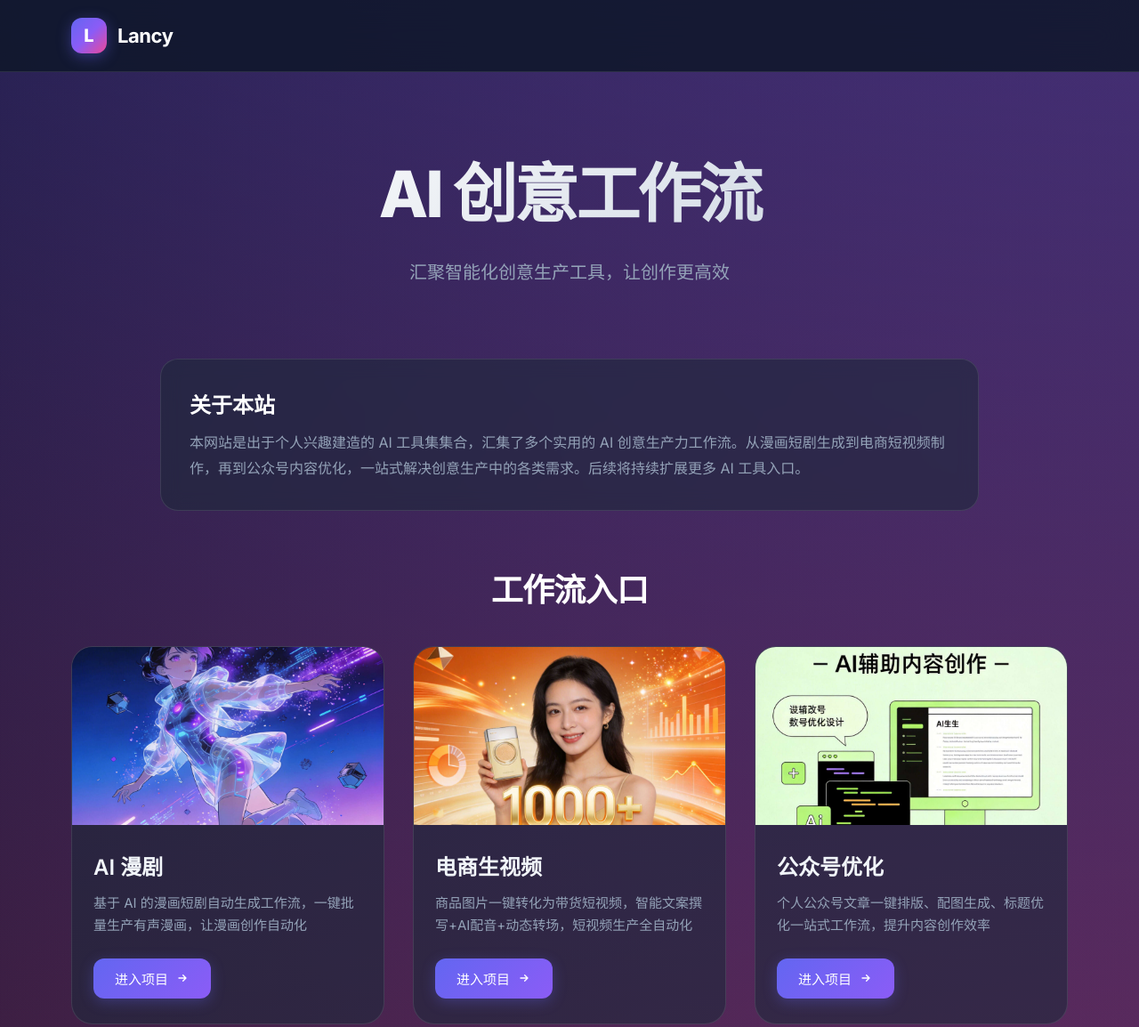
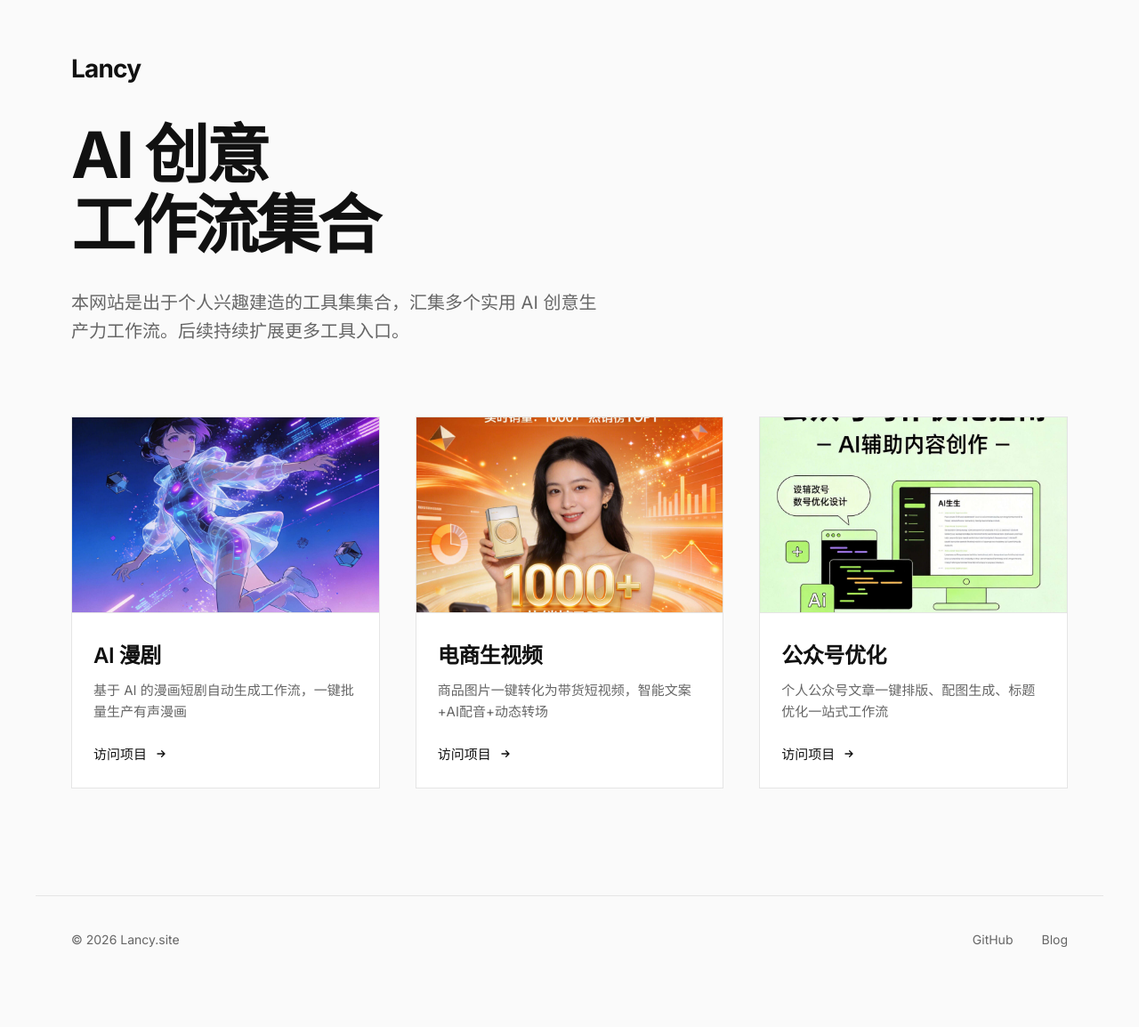
Before and after one commit to robin-fc/lancy-site, a plain HTML site: page index.html in a window 1280 px wide. Shown: the top 1154 px of the page at 89% size. After the commit the page ends 1124 px from the top, so only its background shows below. Drawn offline with Linux system fonts and the light colour scheme.

Commit message:
Redesign: minimalist grid layout, clean grayscale style like 1x.tech, remove ai effects

```diff
--- a/index.html
+++ b/index.html
@@ -3,8 +3,8 @@
 <head>
     <meta charset="UTF-8">
     <meta name="viewport" content="width=device-width, initial-scale=1.0">
-    <title>Lancy - AI 创意工作流平台</title>
-    <meta name="description" content="Lancy 是个人 AI 创意工具集合，汇集 AI 漫剧生成、电商短视频生成、公众号内容优化等多个创意生产力工作流">
+    <title>Lancy - AI 创意工作流</title>
+    <meta name="description" content="个人 AI 创意工具集合，汇集 AI 漫剧生成、电商短视频生成、公众号内容优化">
     <link rel="preconnect" href="https://fonts.googleapis.com">
     <link rel="preconnect" href="https://fonts.gstatic.com" crossorigin>
     <link href="https://fonts.googleapis.com/css2?family=Inter:wght@300;400;500;600;700;800&display=swap" rel="stylesheet">
@@ -16,14 +16,12 @@
         }
 
         :root {
-            --primary: #6366f1;
-            --primary-dark: #4f46e5;
-            --secondary: #8b5cf6;
-            --accent: #ec4899;
-            --dark: #0f172a;
-            --darker: #020617;
-            --gray: #64748b;
-            --light: #f1f5f9;
+            --bg: #fafafa;
+            --text-primary: #111111;
+            --text-secondary: #666666;
+            --border: #e5e5e5;
+            --card-hover: #f5f5f5;
+            --accent: #111111;
             --white: #ffffff;
         }
 
@@ -33,180 +31,89 @@
 
         body {
             font-family: 'Inter', -apple-system, BlinkMacSystemFont, 'Segoe UI', sans-serif;
-            background:
-                radial-gradient(circle at 0% 0%, rgba(99, 102, 241, 0.8) 0%, transparent 50%),
-                radial-gradient(circle at 100% 0%, rgba(139, 92, 246, 0.8) 0%, transparent 50%),
-                radial-gradient(circle at 100% 100%, rgba(236, 72, 153, 0.8) 0%, transparent 50%),
-                radial-gradient(circle at 0% 100%, rgba(14, 165, 233, 0.8) 0%, transparent 50%),
-                linear-gradient(135deg, var(--darker) 0%, var(--dark) 100%);
+            background: var(--bg);
+            color: var(--text-primary);
             min-height: 100vh;
-            animation: gradientShift 15s ease infinite;
-            background-size: 400% 400%;
-        }
-
-        @keyframes gradientShift {
-            0% { background-position: 0% 50%; }
-            50% { background-position: 100% 50%; }
-            100% { background-position: 0% 50%; }
         }
 
         /* 导航栏 */
-        nav {
-            position: fixed;
-            top: 0;
-            left: 0;
-            right: 0;
-            background: rgba(15, 23, 42, 0.85);
-            backdrop-filter: blur(20px);
-            border-bottom: 1px solid rgba(255, 255, 255, 0.1);
-            z-index: 1000;
-            padding: 20px 0;
-        }
-
-        .nav-container {
+        header {
             max-width: 1200px;
             margin: 0 auto;
-            padding: 0 40px;
+            padding: 60px 40px 40px;
             display: flex;
             justify-content: space-between;
             align-items: center;
         }
 
-        .nav-logo {
-            display: flex;
-            align-items: center;
-            gap: 12px;
+        .logo {
+            font-size: 28px;
+            font-weight: 700;
+            letter-spacing: -0.03em;
+            color: var(--text-primary);
             text-decoration: none;
         }
 
-        .nav-logo-icon {
-            width: 40px;
-            height: 40px;
-            background: linear-gradient(135deg, var(--primary) 0%, var(--secondary) 50%, var(--accent) 100%);
-            border-radius: 12px;
-            display: flex;
-            align-items: center;
-            justify-content: center;
-            font-size: 20px;
-            font-weight: 800;
-            color: white;
-            box-shadow: 0 4px 16px rgba(99, 102, 241, 0.4);
-        }
-
-        .nav-logo-text {
-            font-size: 22px;
-            font-weight: 700;
-            color: white;
-            letter-spacing: -0.02em;
-        }
-
-        /* Banner 区域 */
-        .banner {
-            padding: 160px 40px 80px;
-            text-align: center;
-            max-width: 900px;
+        /* 主容器 */
+        .container {
+            max-width: 1200px;
             margin: 0 auto;
-        }
-
-        .banner h1 {
-            font-size: 72px;
-            font-weight: 800;
-            background: linear-gradient(135deg, #ffffff 0%, #cbd5e1 100%);
-            -webkit-background-clip: text;
-            -webkit-text-fill-color: transparent;
-            background-clip: text;
-            margin-bottom: 24px;
-            letter-spacing: -0.04em;
-        }
-
-        .banner p {
-            font-size: 20px;
-            color: #94a3b8;
-            line-height: 1.7;
-            font-weight: 400;
+            padding: 0 40px;
         }
 
         /* 介绍区域 */
         .intro {
-            max-width: 1000px;
-            margin: 0 auto 60px;
-            padding: 0 40px;
+            margin-bottom: 80px;
         }
 
-        .intro-card {
-            background: rgba(30, 41, 59, 0.6);
-            border-radius: 20px;
-            padding: 32px;
-            border: 1px solid rgba(255, 255, 255, 0.1);
-            backdrop-filter: blur(10px);
+        .intro h1 {
+            font-size: 72px;
+            font-weight: 700;
+            letter-spacing: -0.04em;
+            line-height: 1.1;
+            margin-bottom: 32px;
+            color: var(--text-primary);
         }
 
-        .intro-card h2 {
-            font-size: 24px;
-            font-weight: 600;
-            color: white;
-            margin-bottom: 12px;
+        .intro p {
+            font-size: 20px;
+            line-height: 1.6;
+            color: var(--text-secondary);
+            max-width: 600px;
         }
 
-        .intro-card p {
-            font-size: 16px;
-            color: #94a3b8;
-            line-height: 1.8;
-        }
-
-        /* 项目 Gallery */
-        .projects-section {
-            max-width: 1200px;
-            margin: 0 auto 80px;
-            padding: 0 40px;
-        }
-
-        .section-title {
-            text-align: center;
-            font-size: 36px;
-            font-weight: 700;
-            color: white;
-            margin-bottom: 40px;
-            letter-spacing: -0.02em;
-        }
-
-        .projects-gallery {
+        /* 项目网格 */
+        .projects-grid {
             display: grid;
-            grid-template-columns: repeat(auto-fit, minmax(340px, 1fr));
-            gap: 32px;
+            grid-template-columns: repeat(3, 1fr);
+            gap: 40px;
+            margin-bottom: 120px;
         }
 
         .project-card {
-            background: rgba(30, 41, 59, 0.6);
-            border-radius: 24px;
+            background: var(--white);
+            border: 1px solid var(--border);
+            border-radius: 0;
             overflow: hidden;
-            transition: all 0.4s cubic-bezier(0.175, 0.885, 0.32, 1.275);
-            border: 1px solid rgba(255, 255, 255, 0.1);
-            position: relative;
+            transition: all 0.2s ease;
         }
 
         .project-card:hover {
-            transform: translateY(-12px);
-            box-shadow: 0 25px 80px rgba(0, 0, 0, 0.5);
-            border-color: rgba(99, 102, 241, 0.5);
-            background: rgba(30, 41, 59, 0.9);
+            background: var(--card-hover);
         }
 
         .project-image {
             width: 100%;
-            height: 200px;
+            height: 220px;
             overflow: hidden;
+            border-bottom: 1px solid var(--border);
         }
 
         .project-image img {
             width: 100%;
             height: 100%;
             object-fit: cover;
-            transition: transform 0.5s ease;
-        }
-
-        .project-card:hover .project-image img {
-            transform: scale(1.08);
+            display: block;
         }
 
         .project-content {
@@ -216,14 +123,15 @@
         .project-title {
             font-size: 24px;
             font-weight: 600;
-            color: #f1f5f9;
+            color: var(--text-primary);
             margin-bottom: 12px;
+            letter-spacing: -0.02em;
         }
 
         .project-desc {
             font-size: 15px;
-            color: #94a3b8;
-            line-height: 1.7;
+            line-height: 1.6;
+            color: var(--text-secondary);
             margin-bottom: 24px;
         }
 
@@ -233,149 +141,118 @@
             gap: 8px;
             font-size: 15px;
             font-weight: 500;
-            color: white;
+            color: var(--accent);
             text-decoration: none;
-            padding: 12px 24px;
-            background: linear-gradient(135deg, var(--primary) 0%, var(--secondary) 100%);
-            border-radius: 12px;
-            transition: all 0.3s ease;
-            box-shadow: 0 4px 16px rgba(99, 102, 241, 0.3);
+            transition: gap 0.2s ease;
         }
 
         .project-link:hover {
-            transform: translateX(4px);
-            box-shadow: 0 8px 28px rgba(99, 102, 241, 0.4);
+            gap: 12px;
         }
 
         .project-link svg {
             width: 16px;
             height: 16px;
-            transition: transform 0.3s ease;
-        }
-
-        .project-link:hover svg {
-            transform: translateX(4px);
         }
 
         /* Footer */
         footer {
-            border-top: 1px solid rgba(255, 255, 255, 0.1);
-            background: rgba(15, 23, 42, 0.9);
-            padding: 40px;
+            max-width: 1200px;
+            margin: 0 auto;
+            padding: 40px 40px 60px;
+            border-top: 1px solid var(--border);
         }
 
         .footer-content {
-            max-width: 1200px;
-            margin: 0 auto;
-            text-align: center;
+            display: flex;
+            justify-content: space-between;
+            align-items: center;
         }
 
-        .footer-copyright {
-            color: #64748b;
+        .copyright {
+            color: var(--text-secondary);
             font-size: 14px;
-            margin-bottom: 16px;
         }
 
         .footer-links {
             display: flex;
-            justify-content: center;
-            gap: 24px;
+            gap: 32px;
         }
 
         .footer-link {
-            color: #94a3b8;
+            color: var(--text-secondary);
             text-decoration: none;
             font-size: 14px;
-            transition: color 0.3s ease;
+            transition: color 0.2s ease;
         }
 
         .footer-link:hover {
-            color: white;
+            color: var(--text-primary);
         }
 
         /* 响应式 */
-        @media (max-width: 768px) {
-            .banner {
-                padding: 140px 20px 50px;
+        @media (max-width: 960px) {
+            .projects-grid {
+                grid-template-columns: repeat(2, 1fr);
+                gap: 32px;
             }
-            .banner h1 {
+            .intro h1 {
                 font-size: 48px;
-            }
-            .banner p {
-                font-size: 16px;
-            }
-            .intro {
-                padding: 0 20px;
-            }
-            .projects-section {
-                padding: 0 20px;
-            }
-            .projects-gallery {
-                grid-template-columns: 1fr;
-            }
-            .nav-container {
-                padding: 0 20px;
             }
         }
 
-        @keyframes fadeInUp {
-            from {
-                opacity: 0;
-                transform: translateY(30px);
+        @media (max-width: 640px) {
+            header {
+                padding: 40px 20px 30px;
             }
-            to {
-                opacity: 1;
-                transform: translateY(0);
+            .container {
+                padding: 0 20px;
+            }
+            footer {
+                padding: 30px 20px 40px;
+            }
+            .intro h1 {
+                font-size: 42px;
+            }
+            .intro p {
+                font-size: 18px;
+            }
+            .projects-grid {
+                grid-template-columns: 1fr;
+                gap: 24px;
+            }
+            .footer-content {
+                flex-direction: column;
+                gap: 16px;
+                align-items: flex-start;
             }
         }
-
-        .project-card {
-            animation: fadeInUp 0.6s ease-out backwards;
-        }
-
-        .project-card:nth-child(1) { animation-delay: 0.1s; }
-        .project-card:nth-child(2) { animation-delay: 0.2s; }
-        .project-card:nth-child(3) { animation-delay: 0.3s; }
     </style>
 </head>
 <body>
-    <!-- 顶部导航栏 -->
-    <nav>
-        <div class="nav-container">
-            <a href="#" class="nav-logo">
-                <div class="nav-logo-icon">L</div>
-                <span class="nav-logo-text">Lancy</span>
-            </a>
-        </div>
-    </nav>
-
-    <!-- Banner 区域 -->
-    <section class="banner">
-        <h1>AI 创意工作流</h1>
-        <p>汇聚智能化创意生产工具，让创作更高效</p>
-    </section>
+    <!-- 顶部 Logo -->
+    <header>
+        <a href="#" class="logo">Lancy</a>
+    </header>
 
     <!-- 介绍区域 -->
-    <section class="intro">
-        <div class="intro-card">
-            <h2>关于本站</h2>
-            <p>本网站是出于个人兴趣建造的 AI 工具集集合，汇集了多个实用的 AI 创意生产力工作流。从漫画短剧生成到电商短视频制作，再到公众号内容优化，一站式解决创意生产中的各类需求。后续将持续扩展更多 AI 工具入口。</p>
-        </div>
-    </section>
+    <main class="container">
+        <section class="intro">
+            <h1>AI 创意<br>工作流集合</h1>
+            <p>本网站是出于个人兴趣建造的工具集集合，汇集多个实用 AI 创意生产力工作流。后续持续扩展更多工具入口。</p>
+        </section>
 
-    <!-- 项目 Gallery -->
-    <section class="projects-section">
-        <h2 class="section-title">工作流入口</h2>
-        <div class="projects-gallery">
+        <!-- 项目网格 -->
+        <section class="projects-grid">
             <div class="project-card">
                 <div class="project-image">
                     <img src="images/generated_image_1773826831_0.jpg" alt="AI 漫剧工作流">
                 </div>
                 <div class="project-content">
                     <h3 class="project-title">AI 漫剧</h3>
-                    <p class="project-desc">基于 AI 的漫画短剧自动生成工作流，一键批量生产有声漫画，让漫画创作自动化</p>
+                    <p class="project-desc">基于 AI 的漫画短剧自动生成工作流，一键批量生产有声漫画</p>
                     <a href="https://comic.lancy.site" class="project-link" target="_blank">
-                        进入项目
+                        访问项目
                         <svg xmlns="http://www.w3.org/2000/svg" fill="none" viewBox="0 0 24 24" stroke="currentColor">
                             <path stroke-linecap="round" stroke-linejoin="round" stroke-width="2" d="M13 7l5 5m0 0l-5 5m5-5H6" />
                         </svg>
@@ -389,9 +266,9 @@
                 </div>
                 <div class="project-content">
                     <h3 class="project-title">电商生视频</h3>
-                    <p class="project-desc">商品图片一键转化为带货短视频，智能文案撰写+AI配音+动态转场，短视频生产全自动化</p>
+                    <p class="project-desc">商品图片一键转化为带货短视频，智能文案+AI配音+动态转场</p>
                     <a href="https://ecommerce.lancy.site" class="project-link" target="_blank">
-                        进入项目
+                        访问项目
                         <svg xmlns="http://www.w3.org/2000/svg" fill="none" viewBox="0 0 24 24" stroke="currentColor">
                             <path stroke-linecap="round" stroke-linejoin="round" stroke-width="2" d="M13 7l5 5m0 0l-5 5m5-5H6" />
                         </svg>
@@ -405,27 +282,25 @@
                 </div>
                 <div class="project-content">
                     <h3 class="project-title">公众号优化</h3>
-                    <p class="project-desc">个人公众号文章一键排版、配图生成、标题优化一站式工作流，提升内容创作效率</p>
+                    <p class="project-desc">个人公众号文章一键排版、配图生成、标题优化一站式工作流</p>
                     <a href="https://blog.lancy.site" class="project-link" target="_blank">
-                        进入项目
+                        访问项目
                         <svg xmlns="http://www.w3.org/2000/svg" fill="none" viewBox="0 0 24 24" stroke="currentColor">
                             <path stroke-linecap="round" stroke-linejoin="round" stroke-width="2" d="M13 7l5 5m0 0l-5 5m5-5H6" />
                         </svg>
                     </a>
                 </div>
             </div>
-        </div>
-    </section>
+        </section>
+    </main>
 
     <!-- Footer -->
     <footer>
         <div class="footer-content">
-            <div class="footer-copyright">
-                © 2026 Lancy.site · 由 AI 辅助建造
-            </div>
+            <div class="copyright">© 2026 Lancy.site</div>
             <div class="footer-links">
                 <a href="https://github.com/robin-fc" class="footer-link" target="_blank">GitHub</a>
-                <a href="https://robin-fc.github.io/" class="footer-link" target="_blank">个人博客</a>
+                <a href="https://robin-fc.github.io/" class="footer-link" target="_blank">Blog</a>
             </div>
         </div>
     </footer>
```
